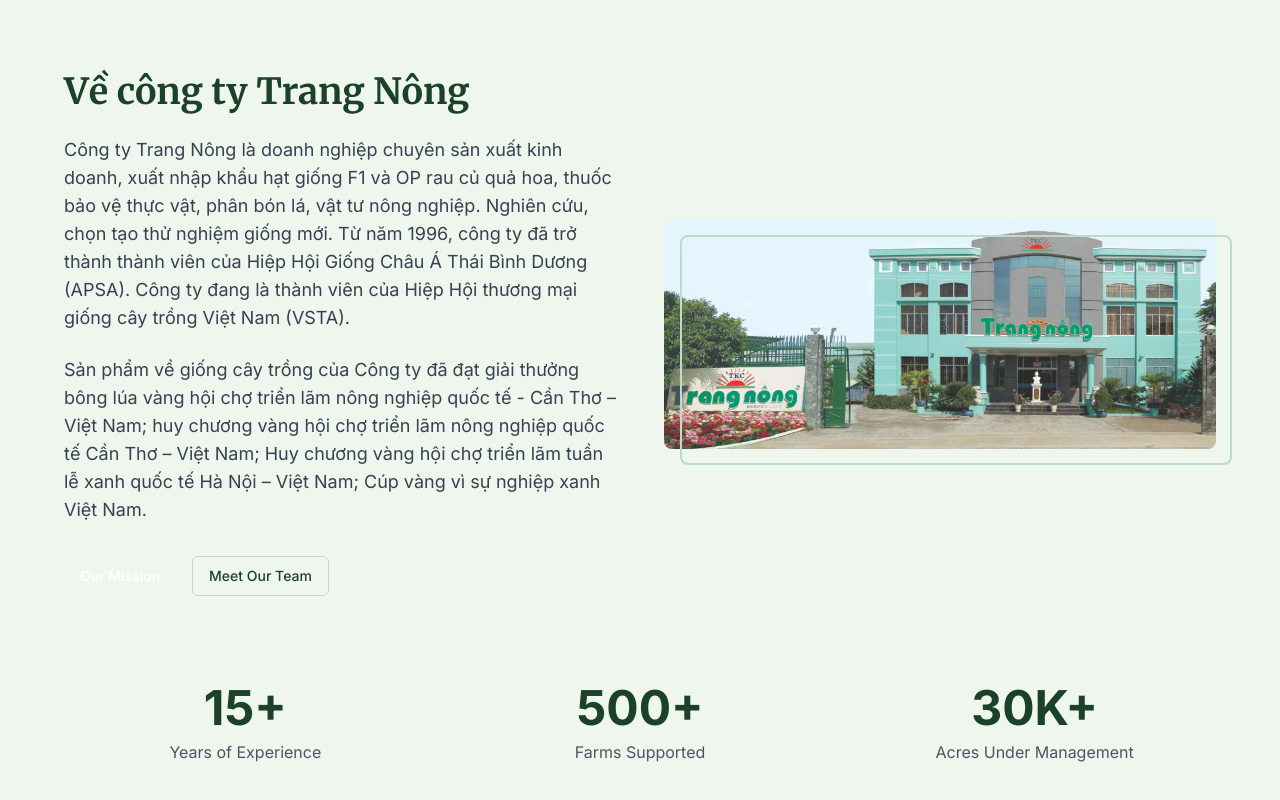
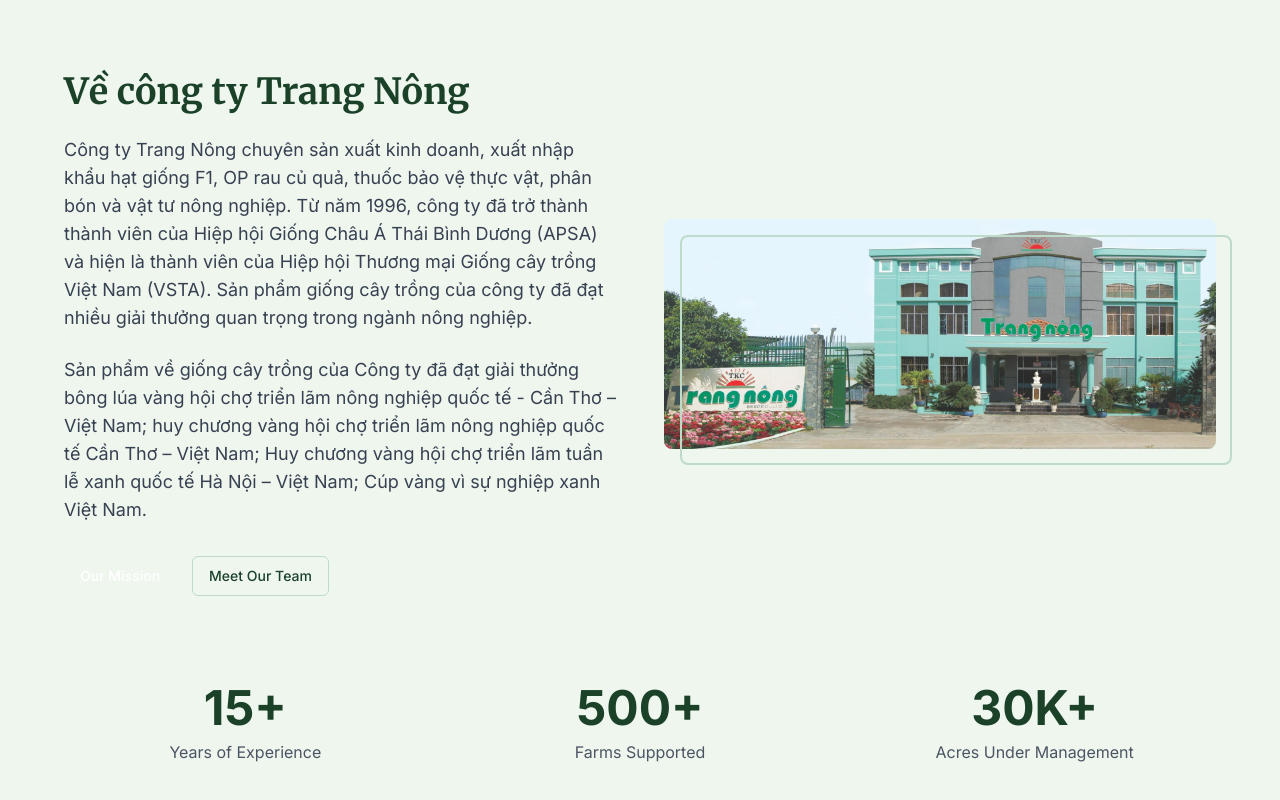
Before and after one commit to Nerfkevin/harvest-horizon-vista, a React (Vite) app: page / in a window 1280 px wide. Shown: the part 824-1624 px from the top of the page. Built offline with nearby package versions, Linux system fonts and the light colour scheme.

Commit message:
Visual edit in Lovable
Edited UI in Lovable

```diff
--- a/src/components/AboutSection.tsx
+++ b/src/components/AboutSection.tsx
@@ -5,7 +5,7 @@ const AboutSection = () => {
         <div className="grid grid-cols-1 lg:grid-cols-2 gap-12 items-center">
           <div className="order-2 lg:order-1 reveal-animation">
             <h2 className="text-3xl md:text-4xl font-bold text-agri-green-dark mb-6">Về công ty Trang Nông</h2>
-            <p className="text-lg text-gray-700 mb-6">Công ty Trang Nông là doanh nghiệp chuyên sản xuất kinh doanh, xuất nhập khẩu hạt giống F1 và OP rau củ quả hoa, thuốc bảo vệ thực vật, phân bón lá, vật tư nông nghiệp. Nghiên cứu, chọn tạo thử nghiệm giống mới. Từ năm 1996, công ty đã trở thành thành viên của Hiệp Hội Giống Châu Á Thái Bình Dương (APSA). Công ty đang là thành viên của Hiệp Hội thương mại giống cây trồng Việt Nam (VSTA).</p>
+            <p className="text-lg text-gray-700 mb-6">Công ty Trang Nông chuyên sản xuất kinh doanh, xuất nhập khẩu hạt giống F1, OP rau củ quả, thuốc bảo vệ thực vật, phân bón và vật tư nông nghiệp. Từ năm 1996, công ty đã trở thành thành viên của Hiệp hội Giống Châu Á Thái Bình Dương (APSA) và hiện là thành viên của Hiệp hội Thương mại Giống cây trồng Việt Nam (VSTA). Sản phẩm giống cây trồng của công ty đã đạt nhiều giải thưởng quan trọng trong ngành nông nghiệp.</p>
             <p className="text-lg text-gray-700 mb-8">Sản phẩm về giống cây trồng của Công ty đã đạt giải thưởng bông lúa vàng hội chợ triển lãm nông nghiệp quốc tế - Cần Thơ – Việt Nam; huy chương vàng hội chợ triển lãm nông nghiệp quốc tế Cần Thơ – Việt Nam; Huy chương vàng hội chợ triển lãm tuần lễ xanh quốc tế Hà Nội – Việt Nam; Cúp vàng vì sự nghiệp xanh Việt Nam.</p>
             <div className="flex flex-wrap gap-4">
               <Button className="bg-agri-green hover:bg-agri-green-dark text-white">
```
